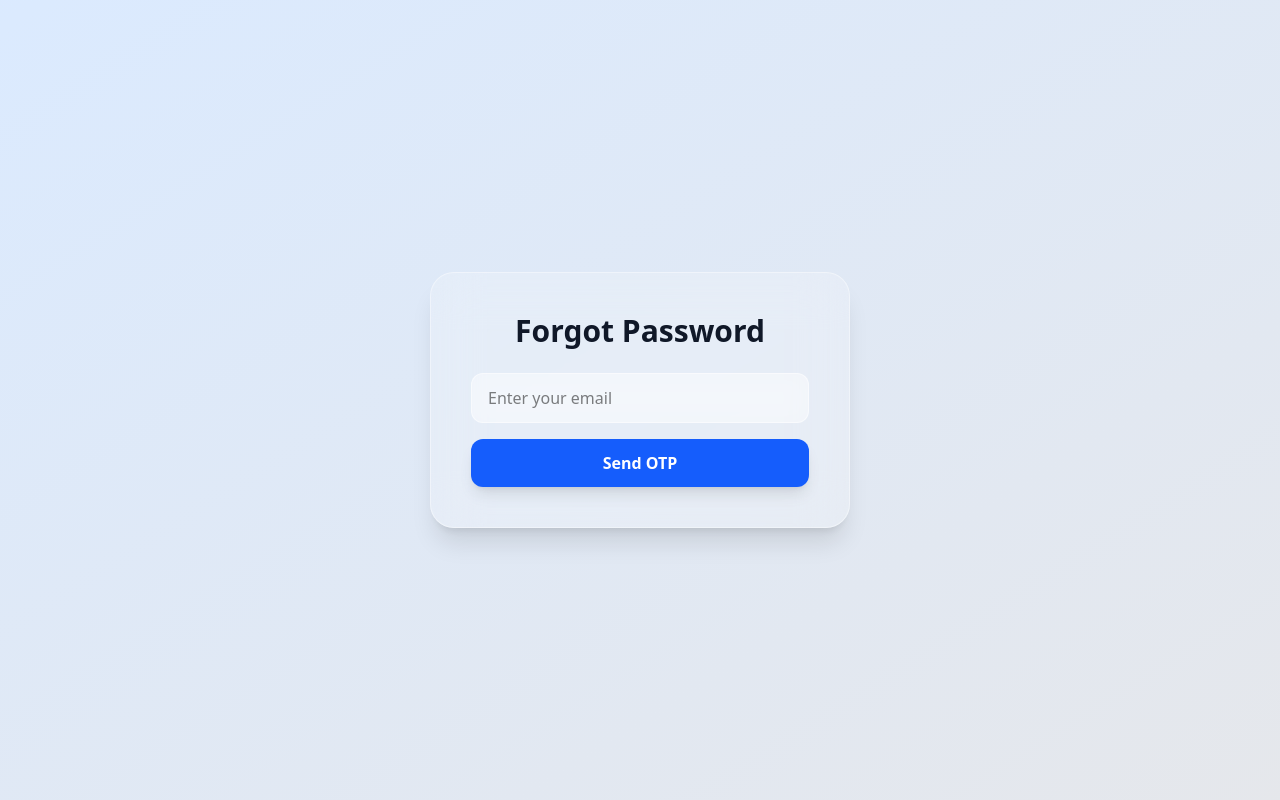
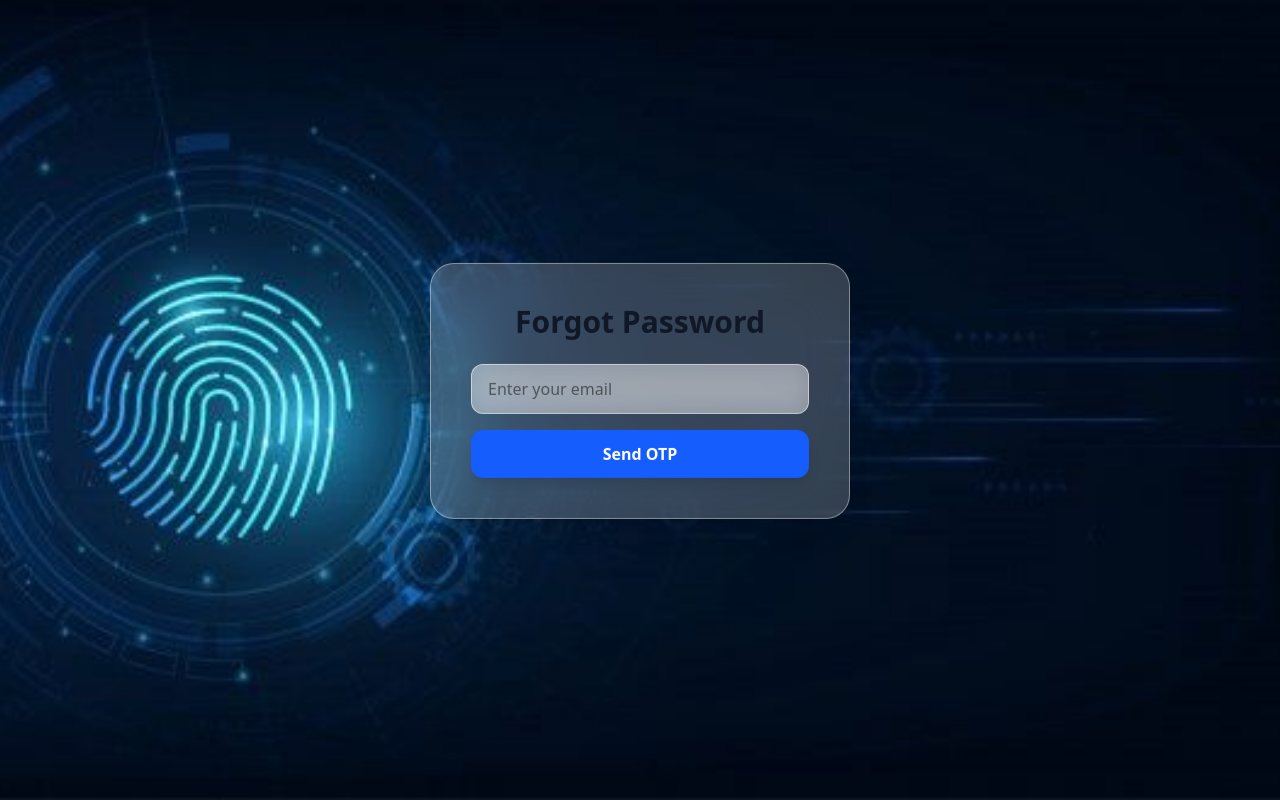
Before and after one commit to Manveer-singh-05/ointment-booking-system, a React (Vite) app in the folder Frontend/ointment-booking-frontend/: page /forgot-password in a window 1280 px wide. Built offline with nearby package versions, Linux system fonts and the light colour scheme.

Commit message:
now user can reset pass successfully

```diff
--- a/Frontend/ointment-booking-frontend/src/pages/ForgotPassword.jsx
+++ b/Frontend/ointment-booking-frontend/src/pages/ForgotPassword.jsx
@@ -1,7 +1,10 @@
 import { useState } from "react";
 import axios from "axios";
+import bgImage from "../assets/images/forgotpasswordf.jpg";
+import { useNavigate } from "react-router-dom";
 
 export default function ForgotPassword() {
+  const navigate = useNavigate();
   const [step, setStep] = useState(1);
   const [email, setEmail] = useState("");
   const [otp, setOtp] = useState("");
@@ -28,6 +31,12 @@ export default function ForgotPassword() {
 
       setMessage("Password reset successfully!");
       setStep(3);
+
+      // AUTO REDIRECT AFTER 2 SECONDS
+      setTimeout(() => {
+        navigate("/login");
+      }, 2000);
+
     } catch (err) {
       setMessage("Invalid OTP or expired");
     }
@@ -37,20 +46,27 @@ export default function ForgotPassword() {
     <div
       className="min-h-screen flex justify-center items-center
       bg-gradient-to-br from-blue-100 to-gray-200"
+      style={{
+        backgroundImage: `url(${bgImage})`,
+        backgroundSize: "cover",
+        backgroundPosition: "center",
+      }}
     >
       <div
         className="
           w-[420px] p-10 rounded-3xl shadow-xl
           bg-white/20 backdrop-blur-xl
           border border-white/40
+          hover:bg-white/30 hover:shadow-[0_0_40px_rgba(255,255,255,0.3)]
           transition-all duration-300
+          float-animation
         "
       >
         <h2 className="text-3xl font-bold text-center mb-6 text-gray-900">
           Forgot Password
         </h2>
 
-        {/* STEP 1 */}
+        {/* STEP 1 - Email */}
         {step === 1 && (
           <>
             <input
@@ -78,7 +94,7 @@ export default function ForgotPassword() {
           </>
         )}
 
-        {/* STEP 2 */}
+        {/* STEP 2 - OTP + NEW PASSWORD */}
         {step === 2 && (
           <>
             <input
@@ -117,11 +133,32 @@ export default function ForgotPassword() {
           </>
         )}
 
+        {/* STEP 3 - Success Message */}
+        {step === 3 && (
+          <div className="text-center">
+            <p className="text-green-700 text-lg font-semibold">
+              Password Updated Successfully 🎉
+            </p>
+
+            <p className="text-gray-700 mt-2">
+              Redirecting to login page...
+            </p>
+
+            <button
+              onClick={() => navigate("/")}
+              className="
+                mt-6 w-full py-3 bg-blue-600 text-white rounded-xl
+                hover:bg-blue-700 transition shadow-lg
+              "
+            >
+              Back to Login
+            </button>
+          </div>
+        )}
+
         {/* Message */}
-        {message && (
-          <p className="text-center mt-4 text-gray-900 font-medium">
-            {message}
-          </p>
+        {message && step !== 3 && (
+          <p className="text-center mt-4 text-gray-900 font-medium">{message}</p>
         )}
       </div>
     </div>
```
